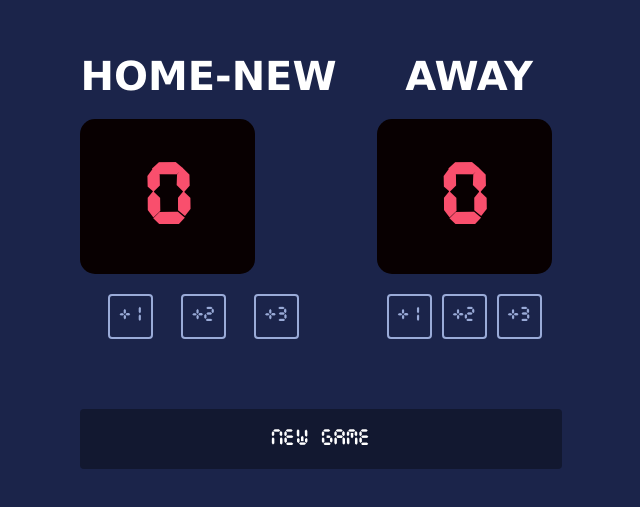
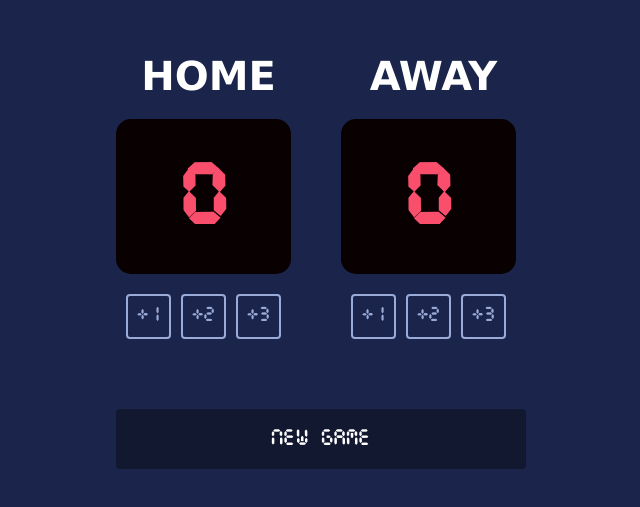
Before and after one commit to mo-mansour/Game-Scoreboard-main, a plain HTML site: page index.html in a window 1280 px wide. Shown: the part 117-624 px from the top of the page, without its empty margins (319-959 px from the left). Drawn offline with Linux system fonts and the light colour scheme.

Commit message:
Update Home score header

```diff
--- a/index.html
+++ b/index.html
@@ -7,7 +7,7 @@
             <div class="sub-container">
                 <div class="home-guest-container">
                     <div class="home-container">
-                        <h3>HOME-NEW</h3>
+                        <h3>HOME</h3>
                         <div id="home-score">
                             <h5 id="home-score-num">0</h5>
                         </div>
```
